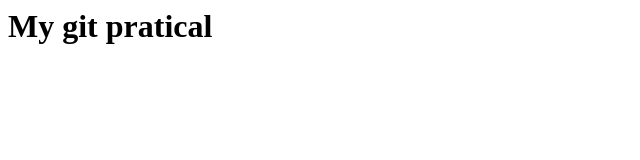
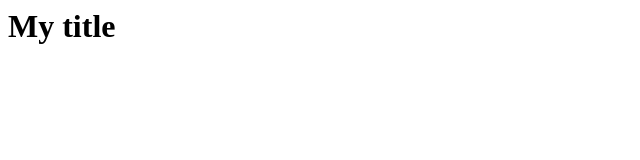
Before and after one commit to abhijari/Test-git, a plain HTML site: page index.html in a window 1280 px wide. Shown: the whole page, without its empty margins (0-640 px from the left). Drawn offline with Linux system fonts and the light colour scheme.

Commit message:
add title to fix-title

```diff
--- a/index.html
+++ b/index.html
@@ -1 +1 @@
-<h1>My git pratical</h1>
+<h1>My title</h1>
```
Also changed, not shown: 1 other file.
